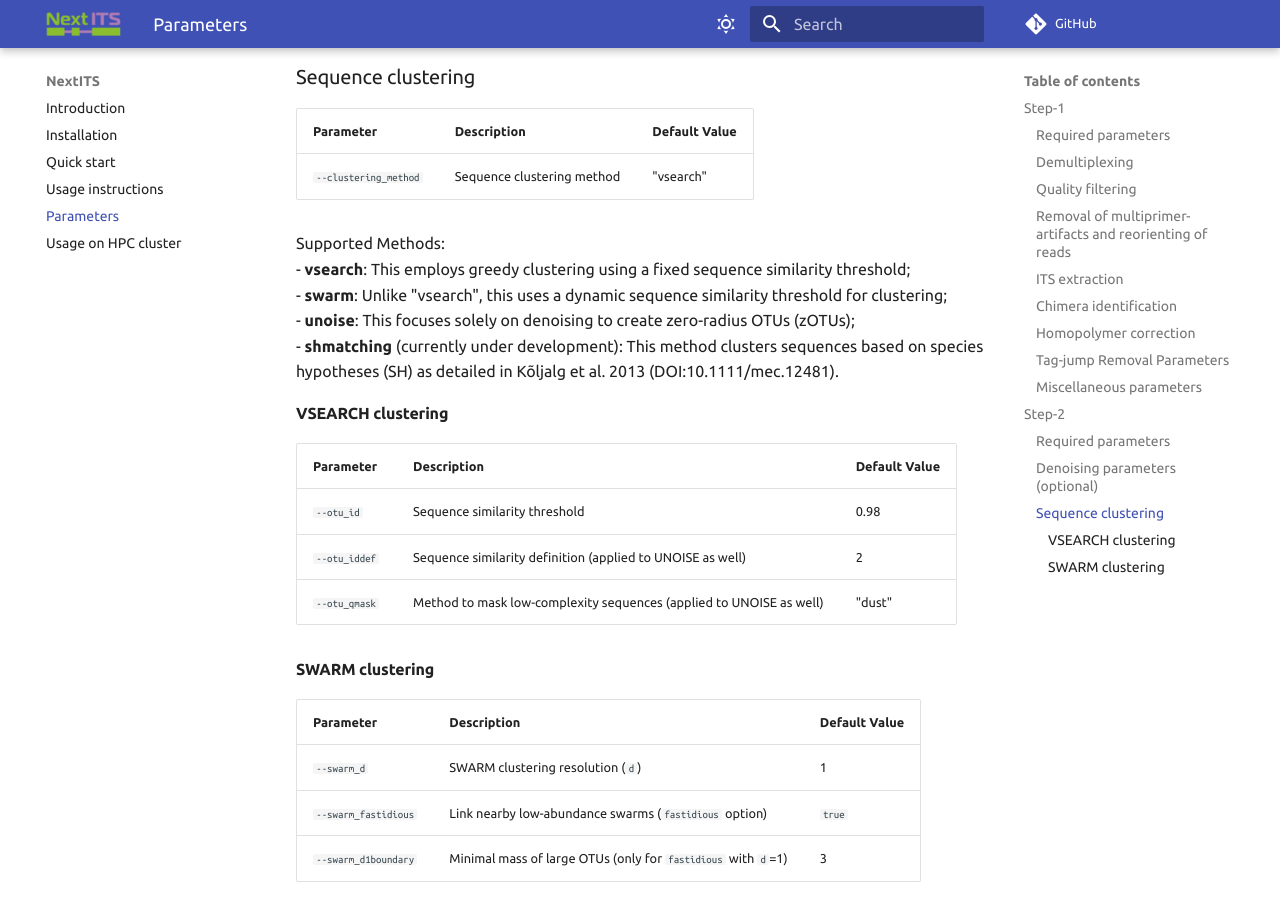
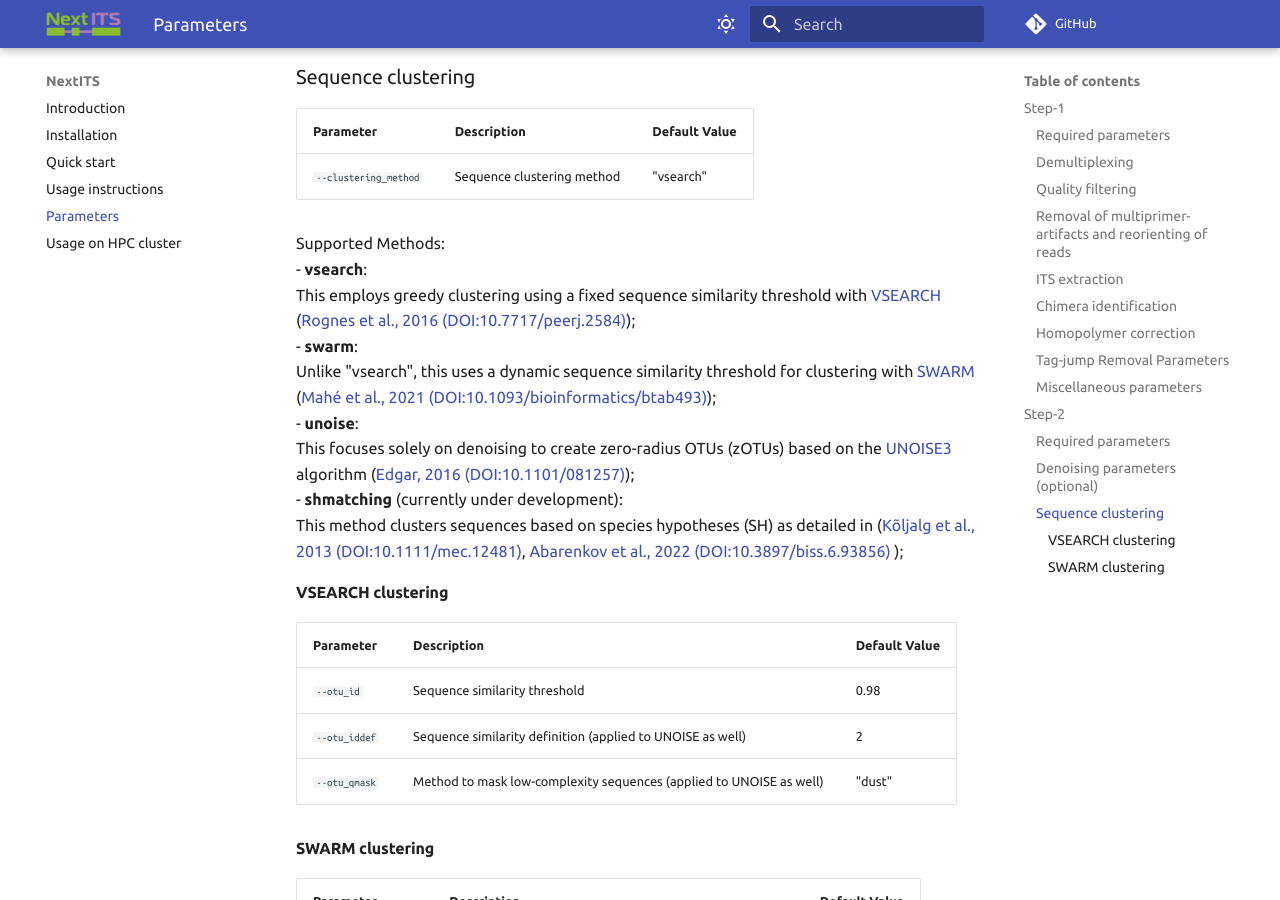
Before and after one commit to Next-ITS/nextits.github.io, an MkDocs documentation site: the page built from docs/parameters.md, in a window 1280 px wide and 900 px high, scrolled down 5739 px. Built offline with MkDocs 1.6.1 and Material for MkDocs 9.7.7, drawn with Linux system fonts in a browser that asks for light colours; comment, search, counter and statistics services are not loaded.

Commit message:
params - add clustering references

```diff
--- a/docs/parameters.md
+++ b/docs/parameters.md
@@ -187,11 +187,23 @@ You can control this functionality using the `--chimera_rescueoccurrence` parame
 | `--clustering_method`  | Sequence clustering method                    | "vsearch"     |
 
 Supported Methods:
-- **vsearch**: This employs greedy clustering using a fixed sequence similarity threshold;
-- **swarm**: Unlike "vsearch", this uses a dynamic sequence similarity threshold for clustering;
-- **unoise**: This focuses solely on denoising to create zero-radius OTUs (zOTUs);
-- **shmatching** (currently under development): This method clusters sequences based on species hypotheses (SH) as detailed in Kõljalg et al. 2013 (DOI:10.1111/mec.12481).
-
+- **vsearch**:
+  This employs greedy clustering using a fixed sequence similarity threshold with
+  [VSEARCH](https://github.com/torognes/vsearch/)
+  ([Rognes et al., 2016 (DOI:10.7717/peerj.2584)](https://peerj.com/articles/2584/));
+- **swarm**:
+  Unlike "vsearch", this uses a dynamic sequence similarity threshold for clustering with
+  [SWARM](https://github.com/torognes/swarm)
+  ([Mahé et al., 2021 (DOI:10.1093/bioinformatics/btab493)](https://academic.oup.com/bioinformatics/article/38/1/267/6318385));
+- **unoise**:
+  This focuses solely on denoising to create zero-radius OTUs (zOTUs)
+  based on the [UNOISE3](https://www.drive5.com/usearch/manual/unoise_algo.html) algorithm
+  ([Edgar, 2016 (DOI:10.1101/081257)](https://www.biorxiv.org/content/10.1101/081257v1));
+- **shmatching** (currently under development):
+  This method clusters sequences based on species hypotheses (SH) as detailed in
+  ([Kõljalg et al., 2013 (DOI:10.1111/mec.12481)](https://onlinelibrary.wiley.com/doi/full/10.1111/mec.12481),
+   [Abarenkov et al., 2022 (DOI:10.3897/biss.6.93856)](https://biss.pensoft.net/article/93856/)
+   );
 
 #### VSEARCH clustering
 
```
